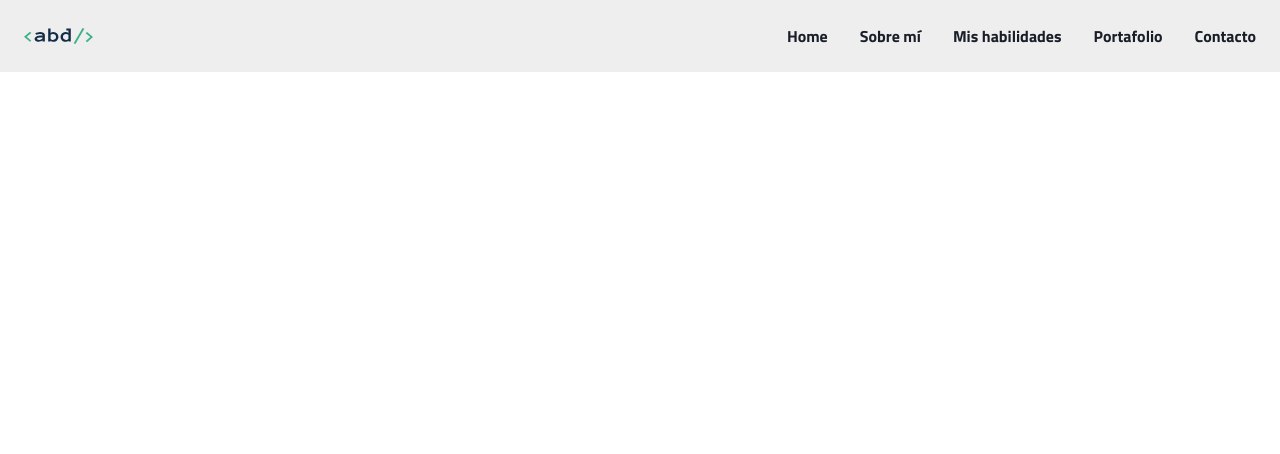
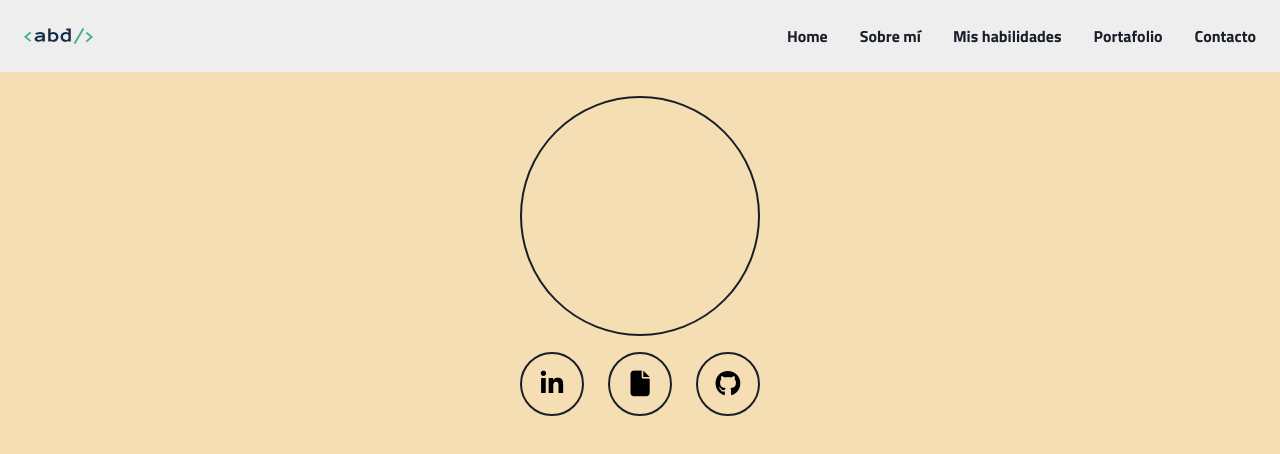
Before and after one commit to axelbriandip/portafolio-pro, a React (Vite) app: page / in a window 1280 px wide. Shown: the top 454 px of the page. Built offline with nearby package versions, Linux system fonts and the light colour scheme.

Commit message:
circles done

```diff
--- a/src/App.jsx
+++ b/src/App.jsx
@@ -3,11 +3,13 @@ import './css/main.css';
 // import components
 import './components/Nav';
 import Nav from './components/Nav';
+import Home from './components/Home';
 
 function App() {
   return (
     <div className="App">
-      <Nav />
+      <Nav/>
+      <Home/>
     </div>
   )
 }
--- /dev/null
+++ b/src/components/Home.jsx
@@ -0,0 +1,20 @@
+import React from 'react';
+
+const Home = () => {
+    return (
+        <section className='container-home'>
+
+            <div className="circles">
+                <div className="photo"></div>
+                <div className="social-media">
+                    <div className="linkedin"><i className="fa-brands fa-linkedin-in"></i></div>
+                    <div className="cv"><i className="fa-solid fa-file"></i></div>
+                    <div className="github"><i className="fa-brands fa-github"></i></div>
+                </div>
+            </div>
+
+        </section>
+    );
+};
+
+export default Home;
--- /dev/null
+++ b/src/css/home.css
@@ -0,0 +1,42 @@
+:root {
+    --black: #191E29;
+    --blue: #273B74;
+    --green: #3DB288;
+    --light-black: #2D3247;
+    --white: #eeeeee;
+}
+.container-home {
+    padding-top: 6rem;
+    height: 100vh;
+    background-color: wheat;
+}
+.photo, .linkedin, .cv, .github {
+    border: 2px solid var(--black);
+    border-radius: 50%;
+}
+.photo {
+    width: 15rem;
+    height: 15rem;
+}
+.circles {
+    display: flex;
+    flex-direction: column;
+    align-items: center;
+    gap: 1rem;
+}
+.social-media {
+    display: flex;
+    justify-content: space-between;
+    width: 15rem;
+}
+.social-media div i {
+    font-size: 1.6rem;
+}
+.linkedin, .cv, .github {
+    width: 4rem;
+    height: 4rem;
+
+    display: flex;
+    justify-content: center;
+    align-items: center;
+}
--- a/src/css/main.css
+++ b/src/css/main.css
@@ -1,5 +1,6 @@
 /* import all css */
 @import './nav.css';
+@import './home.css';
 
 * {
     padding: 0;
--- a/src/css/nav.css
+++ b/src/css/nav.css
@@ -12,6 +12,9 @@
     align-items: center;
     background-color: var(--white);
     padding: 1.5rem;
+
+    position: fixed;
+    width: 100vw;
 }
 .navbar a {
     font-size: 1rem;
```
